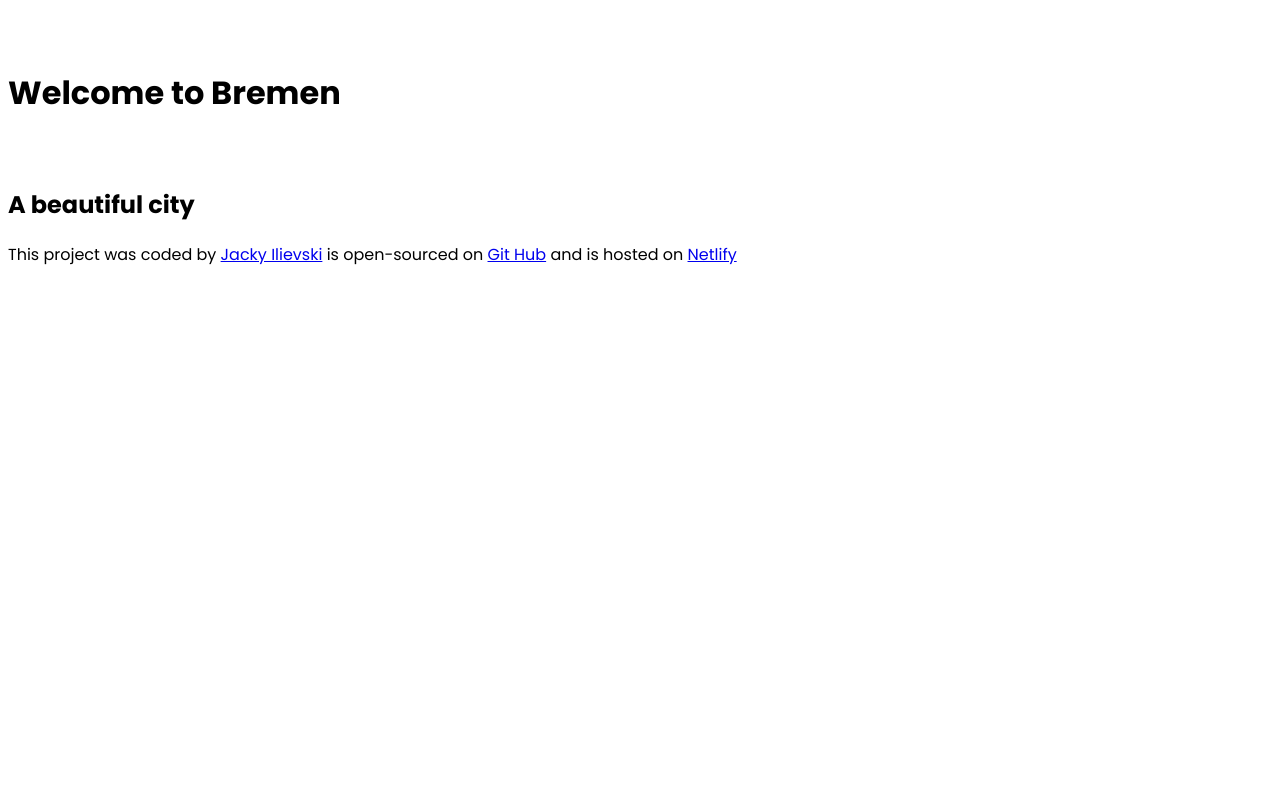
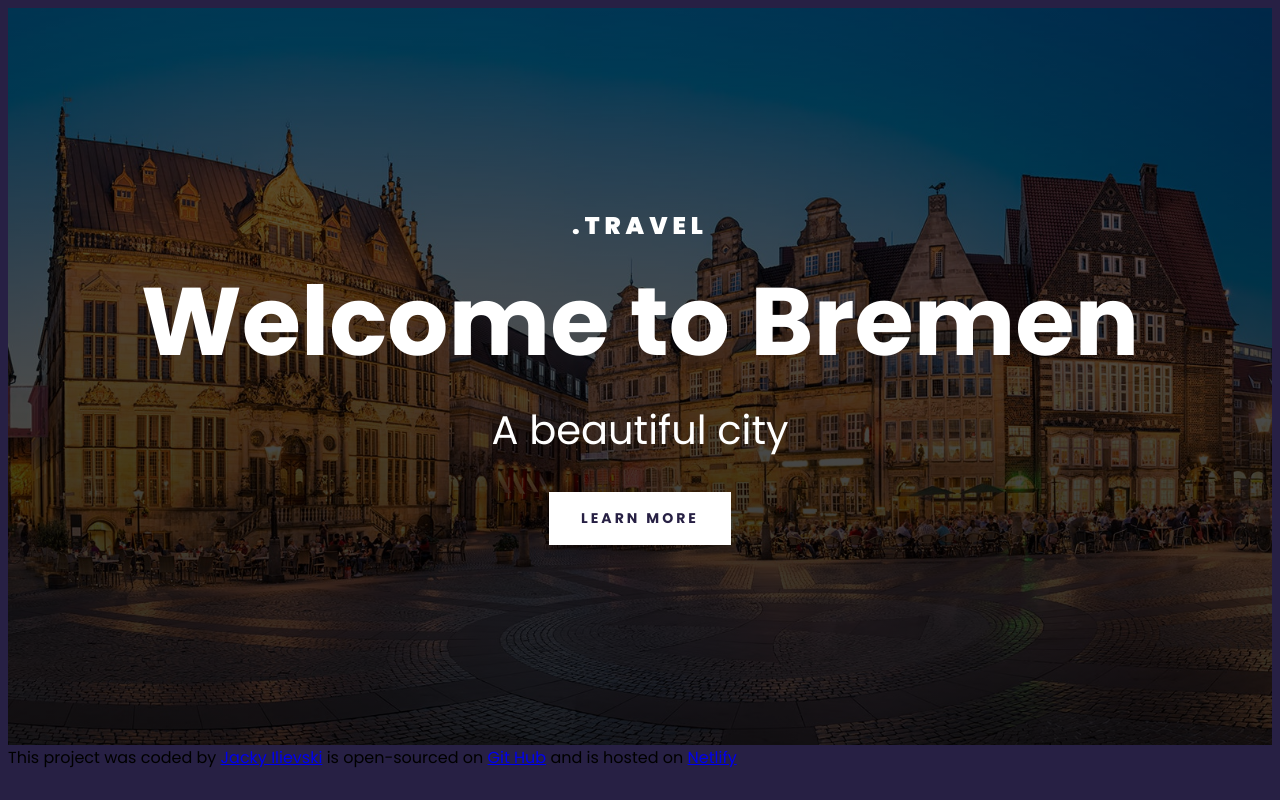
Before and after one commit to JacyDee274/jackys-travel-project, a plain HTML site: page index.html in a window 1280 px wide. Drawn offline with Linux system fonts and the light colour scheme.

Commit message:
Added header

```diff
--- a/index.html
+++ b/index.html
@@ -13,11 +13,18 @@
     />
   </head>
   <body>
+    <div class="container">
+      <header>
+        <h3>.TRAVEL</h3>
         <h1>Welcome to Bremen</h1>
         <h2>A beautiful city</h2>
+        <a href="#">Learn more</a>
+      </header>
       <footer>
         This project was coded by
-      <a href="https://github.com/JacyDee274" target="_blank">Jacky Ilievski</a>
+        <a href="https://github.com/JacyDee274" target="_blank"
+          >Jacky Ilievski</a
+        >
         is open-sourced on
         <a
           href="https://github.com/JacyDee274/jackys-travel-project"
@@ -29,5 +36,6 @@
           >Netlify</a
         >
       </footer>
+    </div>
   </body>
 </html>
--- a/src/styles.css
+++ b/src/styles.css
@@ -1,9 +1,73 @@
+.container {
+  max-width: 1400px;
+  margin: 0 auto;
+}
+
 body {
   font-family: "Poppins", sans-serif;
+  background-color: #272044;
 }
-h1 {
+
+header {
+  background-image: linear-gradient(rgba(0, 0, 0, 0.6), rgba(0, 0, 0, 0.8)),
+    url("../images/Bremen.jpg");
+  background-repeat: no-repeat;
+  background-size: cover;
+  color: white;
+  text-align: center;
+  padding: 200px 0;
+}
+header h1 {
   font-style: normal;
   font-weight: 700;
-  font-size: 96;
-  line-height: 144px;
+  font-size: 96px;
+  line-height: 1;
+  margin: 30px 0;
 }
+
+header h2 {
+  font-weight: 400;
+  font-size: 40px;
+  line-height: 1.5;
+  margin: 0;
+}
+
+header h3 {
+  font-weight: 900;
+  font-size: 24px;
+  line-height: 1.5;
+  letter-spacing: 5px;
+  margin: 0;
+}
+
+header a {
+  font-weight: 700;
+  font-size: 14px;
+  line-height: 1.5;
+  text-align: center;
+  letter-spacing: 3px;
+  text-transform: uppercase;
+  background-color: white;
+  color: #272044;
+  text-decoration: none;
+  padding: 16px 32px;
+  margin-top: 32px;
+  display: inline-block;
+}
+
+@media (max-width: 900px) {
+  header {
+    padding: 60px 0;
+  }
+  header h1 {
+    font-size: 48px;
+  }
+
+  header h2 {
+    font-size: 20px;
+  }
+
+  header h3 {
+    font-size: 12px;
+  }
+}
```
Also changed, not shown: images/Bremen.jpg (added). Lines whose indentation alone changed are shown as unchanged.
